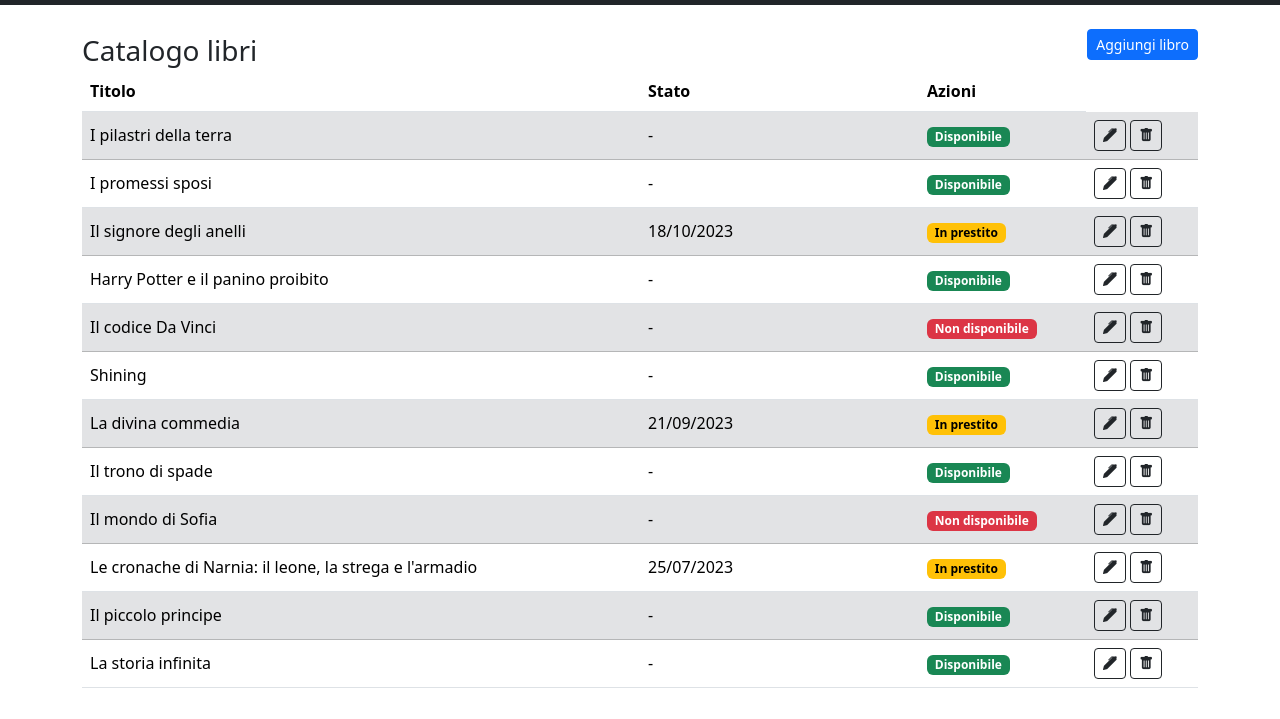
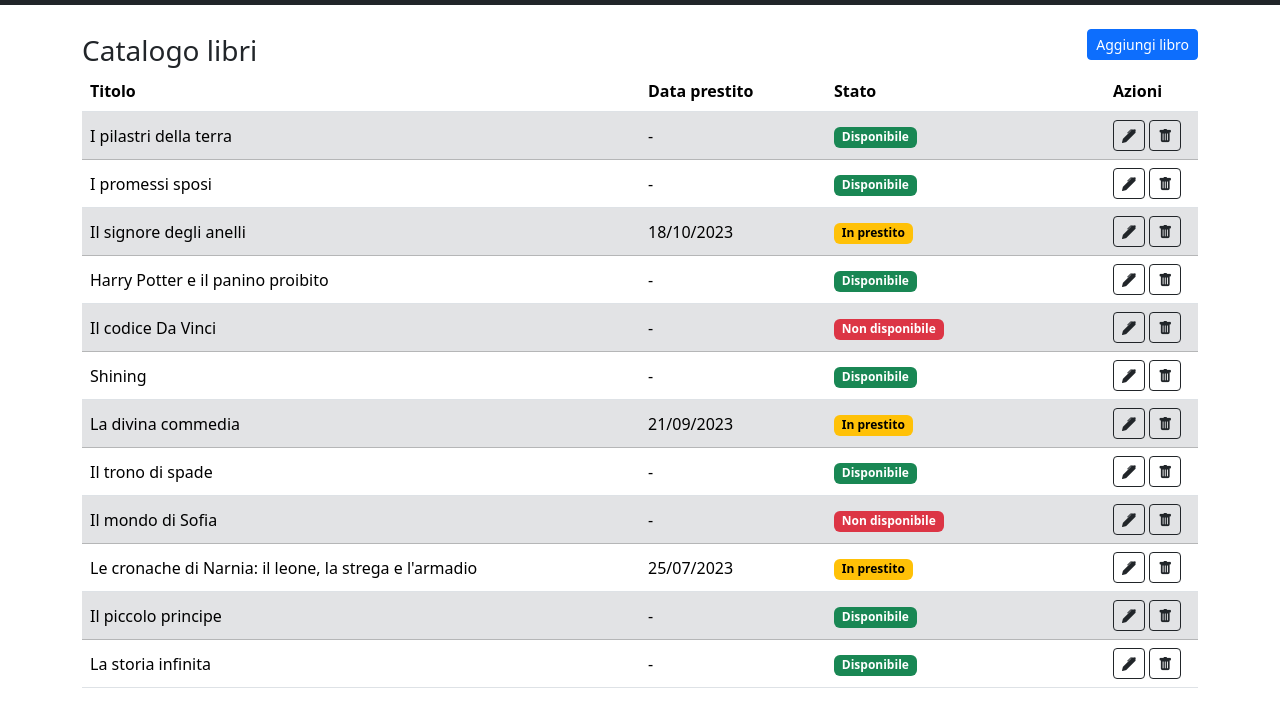
Before and after one commit to Bruno0190/html-css-bootstrap-dashboard, a plain HTML site: page index.html in a window 1280 px wide. Shown: the part 81-800 px from the top of the page. Drawn offline with nearby package versions, Linux system fonts and the light colour scheme.

Commit message:
feat: I correzione

```diff
--- a/index.html
+++ b/index.html
@@ -70,7 +70,7 @@
 
                     <tr>
                         <th class="col-lg-6 col-md-5">Titolo</th>
-                        <th class="col-lg-2 col-md-3 d-sm-none">Data prestito</th>
+                        <th class="col-lg-2 col-md-3 d-none d-sm-table-cell">Data prestito</th>
                         <th class="col-3">Stato</th>
                         <th class="col">Azioni</th>
                     </tr>
```
